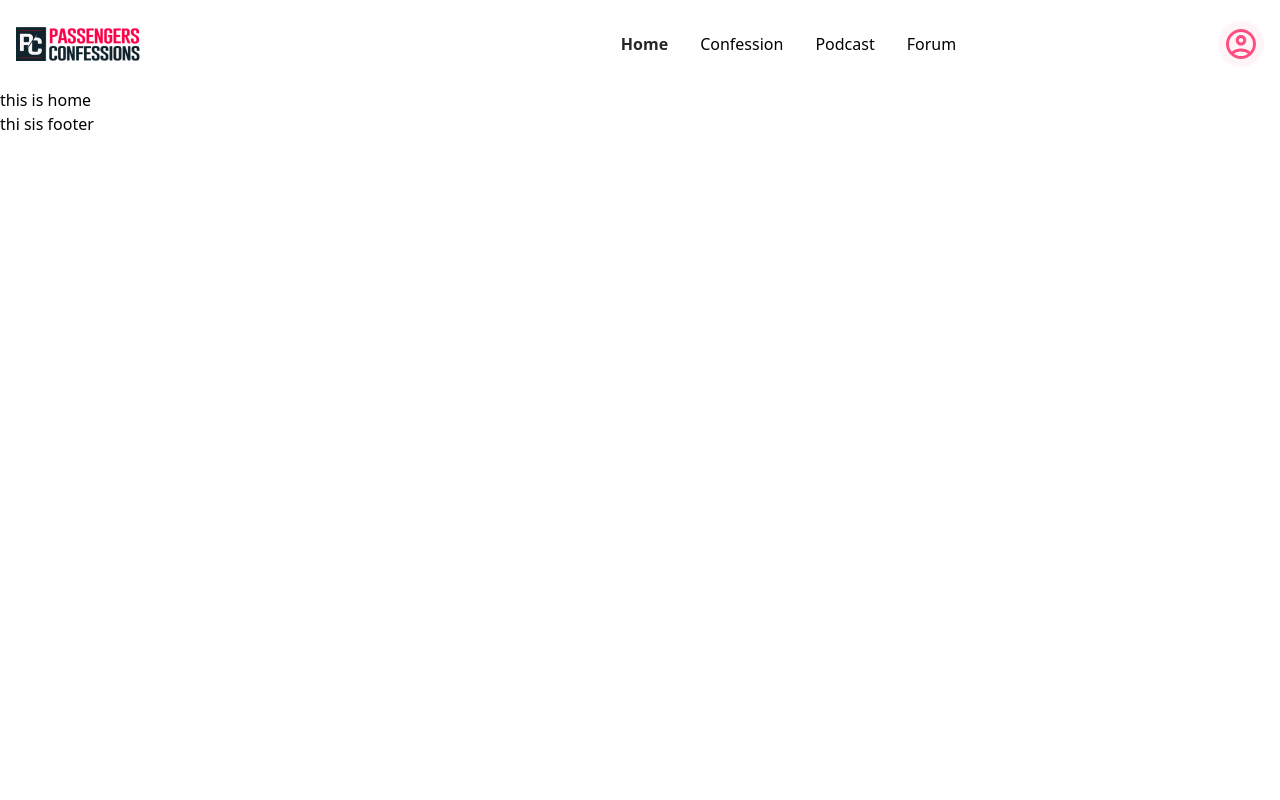
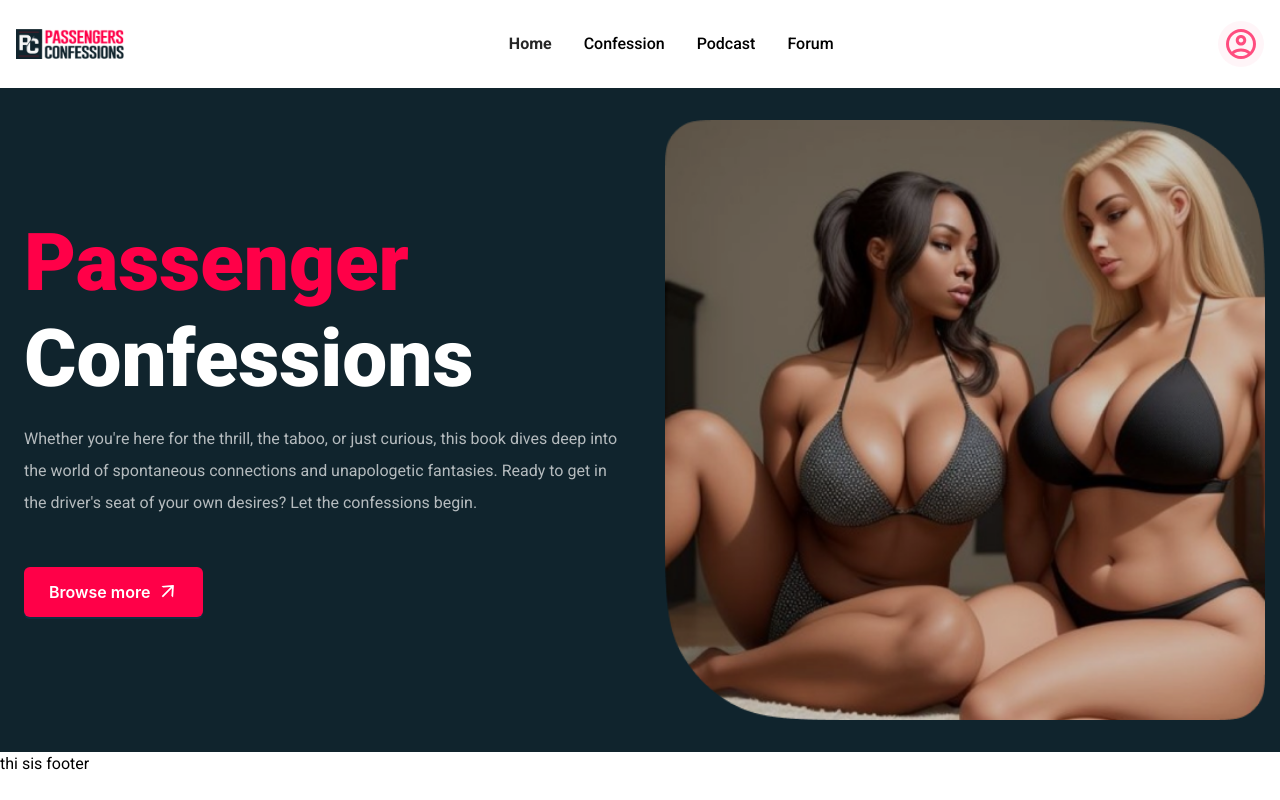
Before and after one commit to Mahedihasanimam/passengersConfessions, a React (Vite) app: page / in a window 1280 px wide. Built offline with nearby package versions, Linux system fonts and the light colour scheme.

Commit message:
hero section added

```diff
--- /dev/null
+++ b/src/components/home/HeroSection.jsx
@@ -0,0 +1,54 @@
+
+import React from "react";
+import heroimg from "../../assets/heroimg.png";
+
+import { Button } from "antd";
+import { ArrowUpOutlined } from "@ant-design/icons";
+import { Link } from "react-router-dom";
+
+const HeroSection = () => {
+  return (
+    <div className="bg-gradient-to-t from-[#10242D] to-[#10242D] py-8  min-h-[571px]">
+      <section className="">
+        <div
+          className="container mx-auto lg:flex flex-row items-center justify-between ">
+            {/* LEFT HERO SECTION */}
+          <div className="flex flex-col justify-center p-6 text-center rounded-sm w-full lg:max-w-[650px] xl:max-w-[650px] lg:text-left">
+
+            <h1 className="lg:text-[80px] md:text-[80px] text-4xl font-black leading-none sm:text-6xl text-primary font-roboto ">
+            <span>Passenger </span>
+            </h1>
+            <h1 className="text-white lg:text-[80px] md:text-[80px] text-4xl font-black leading-none sm:text-6xl pt-4 ">Confessions</h1>
+            <p className="mt-6 mb-8 text-[16px] font-normal sm:mb-12 text-[#ffffffb0] leading-8">
+            Whether you're here for the thrill, the taboo, or just curious, this book dives deep into the world of spontaneous connections and unapologetic fantasies. Ready to get in the driver's seat of your own desires? Let the confessions begin.
+            </p>
+            <div className="flex flex-col sm:items-center sm:justify-center sm:flex-row sm:space-y-0 sm:space-x-4 lg:justify-start">
+              <Link to="/browseCourse">
+                <Button
+                  className="text-[#FFFFFF] text-[16px] font-semibold p-6 bg-primary hover:bg-primary "
+
+                  type="primary"
+                  style={{backgroundColor: "#FF0048",height:'35px'}}
+                >
+                 Browse more
+                  <span>
+                    <ArrowUpOutlined className="rotate-45 text-xl" />
+                  </span>
+                </Button>
+              </Link>
+            </div>
+          </div>
+
+          {/* RIGHT HERO SECTION */}
+          <div  className="w-full lg:max-w-[600px] mx-auto md:max-w-[600px]    ">
+            <div>
+              <img className="w-full min-h-[516px] "  src={heroimg} alt="heroimg" />
+            </div>
+          </div>
+        </div>
+      </section>
+    </div>
+  );
+};
+
+export default HeroSection;
--- a/src/components/share/Navbar.jsx
+++ b/src/components/share/Navbar.jsx
@@ -55,7 +55,7 @@ const Navbar = () => {
   );
 
   return (
-    <div className="bg-primary">
+    <div className="bg-white">
       <nav className="w-full p-4 container mx-auto flex justify-between items-center">
         {/* Left Side: Logo */}
         <div className="flex items-center space-x-4">
@@ -66,7 +66,7 @@ const Navbar = () => {
 
         {/* Middle: Navigation Links */}
         <div className="hidden w-full lg:flex items-center justify-start space-x-2 px-2">
-          <ul className="space-x-2 list-none flex items-center gap-6 text-[16px] font-medium  py-4">
+          <ul className="space-x-2 list-none flex items-center justify-center mx-auto gap-6 text-[16px] font-medium  py-4">
             <li>
               <NavLink  className={({ isActive }) => isActive ? "text-[#262626] text-[16px]  font-bold" : "text-[#6D6D6D] text-[16px]  font-bold"} to="/" >
                 Home
--- a/src/index.css
+++ b/src/index.css
@@ -1,3 +1,7 @@
+
+@import url('https://fonts.googleapis.com/css2?family=Roboto:ital,wght@0,100;0,300;0,400;0,500;0,700;0,900;1,100;1,300;1,400;1,500;1,700;1,900&display=swap');
+
+
 @tailwind base;
 @tailwind components;
 @tailwind utilities;
@@ -5,7 +9,7 @@
 
 body {
   color: var(--foreground);
-  font-family: var(--font-outfit), sans-serif;
+  font-family: "Roboto", sans-serif;
 }
 
 @layer utilities {
@@ -13,7 +17,3 @@ body {
     text-wrap: balance;
   }
 }
-
-.flex.items-center.space-x-4 {
-  width: inherit;
-}
--- a/src/pages/home/Home.jsx
+++ b/src/pages/home/Home.jsx
@@ -1,9 +1,10 @@
 import React from 'react';
+import HeroSection from '../../components/home/HeroSection';
 
 const Home = () => {
     return (
         <div>
-            <h1>this is home</h1>
+            <HeroSection/>
         </div>
     );
 };
--- a/tailwind.config.js
+++ b/tailwind.config.js
@@ -7,14 +7,17 @@ export default {
   theme: {
     extend: {
       colors: {
-        primary: "#fffff",
+        primary: "#FF0048",
         secondary: "#262626",
         tertiary: "#6D6D6D",
         success: "#28a745",
         danger: "#dc3545",
         warning: "#ffc107",
         info: "#17a2b8",
-      }
+      },
+      fontFamily: {
+        roboto: ["Roboto", "sans-serif"],
+      },
     },
   },
   plugins: [],
```
